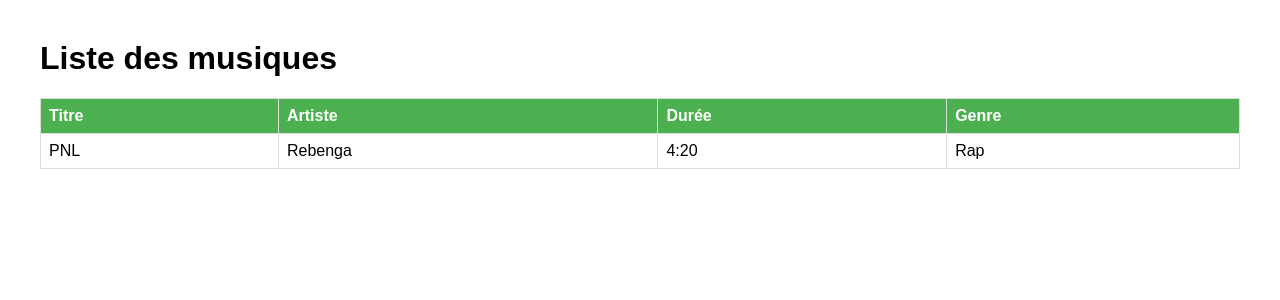
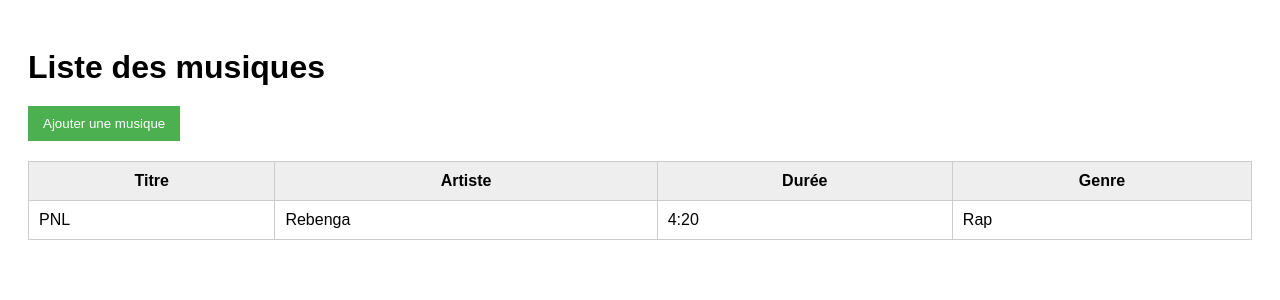
Before and after one commit to esig-ge/comp-tences-thuglifelechauve-cmd, a Django app: page / in a window 1280 px wide. Shown: the top 300 px of the page. Run offline with Django 5.2, Linux system fonts and the light colour scheme; data comes from the database, SQL or seed files in the repository.

Commit message:
interface de base pour afficher et ajouter des musiques

```diff
--- a/ProjetPerso/musique/templates/musique/musique_list.html
+++ b/ProjetPerso/musique/templates/musique/musique_list.html
@@ -1,6 +1,5 @@
 <!DOCTYPE html>
 <html lang="fr">
-
 <head>
     {% load static %}
     <meta charset="UTF-8">
@@ -8,8 +7,13 @@
     <link rel="stylesheet" href="{% static 'musique/style.css' %}">
 </head>
 <body>
+
 <h1>Liste des musiques</h1>
 
+<!-- Bouton d'ajout -->
+<button class="add-btn" onclick="openAddModal()">Ajouter une musique</button>
+
+<!-- Tableau des musiques -->
 <table>
     <thead>
         <tr>
@@ -28,9 +32,56 @@
             <td>{{ musique.genre }}</td>
         </tr>
     {% empty %}
-            <tr><td colspan="4">Aucune musique disponible</td></tr>
+        <tr>
+            <td colspan="4">Aucune musique disponible</td>
+        </tr>
     {% endfor %}
     </tbody>
 </table>
+
+<!-- Modal : Ajouter une musique -->
+<div id="addModal" class="modal">
+    <div class="modal-content">
+        <h3>Ajouter une musique</h3>
+        <form method="post">
+            {% csrf_token %}
+            <input type="hidden" name="action" value="add">
+
+            <p>
+                Titre:<br>
+                <input type="text" name="title" required>
+            </p>
+
+            <p>
+                Artiste:<br>
+                <input type="text" name="artist" required>
+            </p>
+
+            <p>
+                Durée:<br>
+                <input type="text" name="duration">
+            </p>
+
+            <p>
+                Genre:<br>
+                <input type="text" name="genre">
+            </p>
+
+            <button type="submit">Ajouter</button>
+            <button type="button" onclick="closeAddModal()">Annuler</button>
+        </form>
+    </div>
+</div>
+
+<script>
+function openAddModal() {
+    document.getElementById('addModal').style.display = 'block';
+}
+
+function closeAddModal() {
+    document.getElementById('addModal').style.display = 'none';
+}
+</script>
+
 </body>
 </html>
--- a/ProjetPerso/musique/templates/musique/style.css
+++ b/ProjetPerso/musique/templates/musique/style.css
@@ -1,25 +1,52 @@
 body {
     font-family: Arial, sans-serif;
-    margin: 40px;
+    padding: 20px;
+}
+
+h1 {
+    margin-bottom: 20px;
+}
+
+.add-btn {
+    padding: 10px 15px;
+    background-color: #4caf50;
+    color: white;
+    border: none;
+    cursor: pointer;
+    margin-bottom: 20px;
+}
+
+.add-btn:hover {
+    background-color: #449c48;
 }
 
 table {
     width: 100%;
     border-collapse: collapse;
-    margin-top: 20px;
 }
 
-th, td {
-    border: 1px solid #ddd;
-    padding: 8px;
-    text-align: left;
+table th,
+table td {
+    border: 1px solid #ccc;
+    padding: 10px;
 }
 
-th {
-    background-color: #4CAF50;
-    color: white;
+table th {
+    background-color: #eee;
 }
 
-tr:nth-child(even) {
-    background-color: #f9f9f9;
+/* Modal */
+.modal {
+    display: none;
+    position: fixed;
+    inset: 0;
+    background-color: rgba(0,0,0,0.5);
 }
+
+.modal-content {
+    background: white;
+    width: 400px;
+    margin: 10% auto;
+    padding: 20px;
+    border-radius: 6px;
+}
```
Lines whose indentation alone changed are shown as unchanged.
